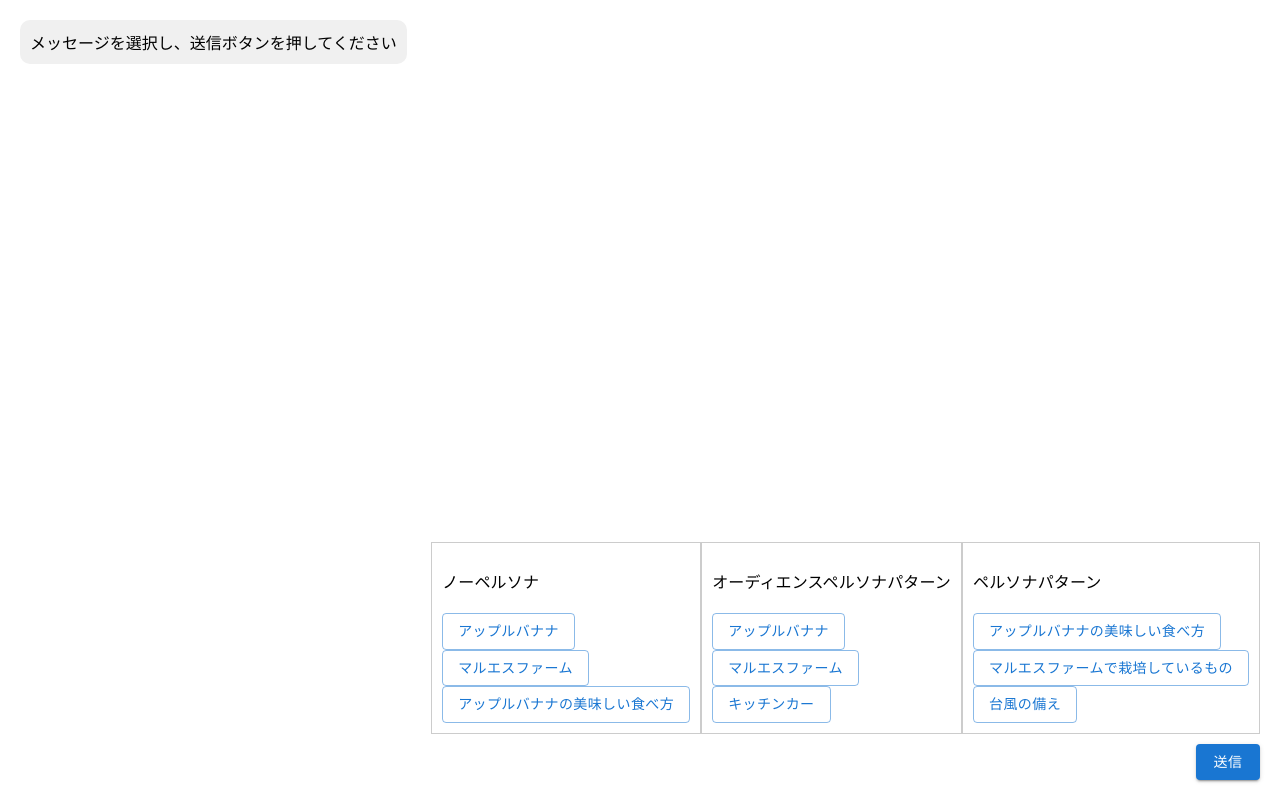
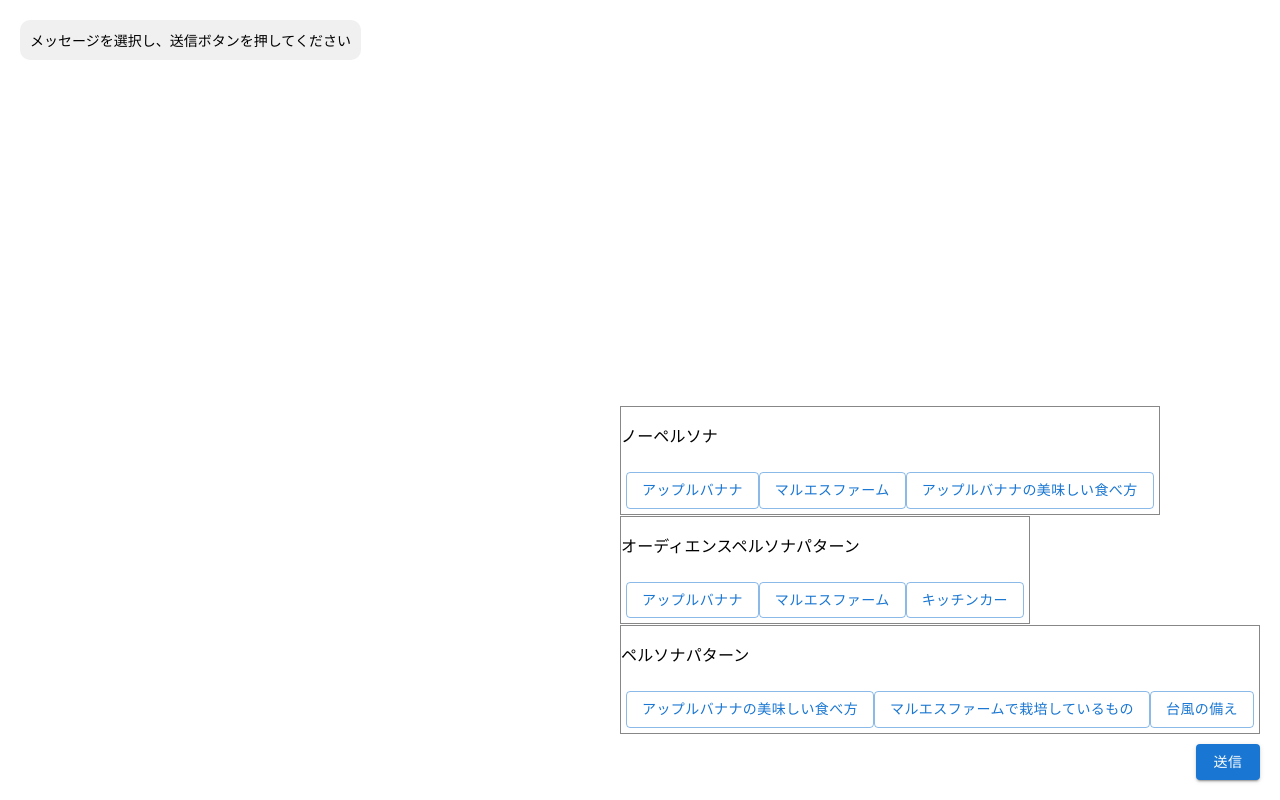
Before and after one commit to kotaro-desu/part-time-job, a React (Create React App) app: page / in a window 1280 px wide. Built offline with nearby package versions, Linux system fonts and the light colour scheme.

Commit message:
Update App.css

```diff
--- a/src/App.css
+++ b/src/App.css
@@ -1,13 +1,12 @@
-/* Appコンテナの基本スタイル設定 */
 .App {
   display: flex;
   flex-direction: column;
   height: 100vh;
   padding: 20px;
   box-sizing: border-box;
+  font-size: 14px;
 }
 
-/* メッセージリストコンテナのスタイリング、スクロール可能 */
 .message-list {
   flex: 1;
   overflow-y: auto;
@@ -15,7 +14,6 @@
   flex-direction: column;
 }
 
-/* 個々のメッセージアイテムのスタイル設定 */
 .message {
   margin-bottom: 10px;
   padding: 10px;
@@ -23,41 +21,38 @@
   max-width: 70%;
 }
 
-/* ユーザーメッセージの配置と背景色設定 */
 .message.user {
   align-self: flex-end;
   background-color: #dcf8c6;
 }
 
-/* アシスタントメッセージの配置と背景色設定 */
 .message.assistant {
   align-self: flex-start;
   background-color: #f0f0f0;
 }
 
 .input-container {
-  display: flex; /* グループを横に並べる */
-  flex-direction: row;
+  display: flex;
+  flex-direction: column;
   align-items: flex-start;
+  gap: 1px;
   margin-left: 10%;
+  margin-bottom: 10px;
 }
 
 .preset-buttons {
-  display: flex;
-  flex-direction: column;
+  display: block; /* Grid Layout を使用 */
+  flex-wrap: wrap;
   align-items: flex-start;
-  margin-right: 16px; /* ボタングループ間にスペースを追加 */
+  padding: 5px;
+  font-size: 14px;
 }
 
 .preset-button {
   padding: 6px 12px;
   min-width: auto;
-  margin-right: 8px;
-  margin-bottom: 8px;
-}
-
-.preset-buttons:last-child {
-  margin-right: 0; /* 最後のボタングループはスペースなし */
+  margin-right: 8px; /* 右側のマージン */
+  margin-bottom: 8px; /* 下側のマージン */
 }
 
 .send-button {
@@ -65,23 +60,19 @@
 }
 
 .preset-button.selected {
-  background-color: #edff76; /* 選択時の背景色 (例: ライトブルー) */
+  background-color: #edff76;
 }
 
 .preset-group {
-  border: 1px solid #ccc; /* 枠線を追加 */
-  padding: 10px; /* パディングを追加 */
-  margin-bottom: 10px; /* グループ間にマージンを追加 */
-}
-
-.preset-buttons-group {
-  display: flex; /* ボタンのグループを横に並べる */
+  border: 1px solid #878787;
+  padding: 5px, 10px;
+  margin-bottom: 0px; /* 必要に応じて調整 */
+  flex: 1;
 }
 
 .input-container-wrapper {
-  /* 新しいラッパーのスタイル */
   display: flex;
   flex-direction: column;
-  align-items: flex-end; /* 送信ボタンを右端に配置 */
+  align-items: flex-end;
   margin-top: 20px;
 }
```
